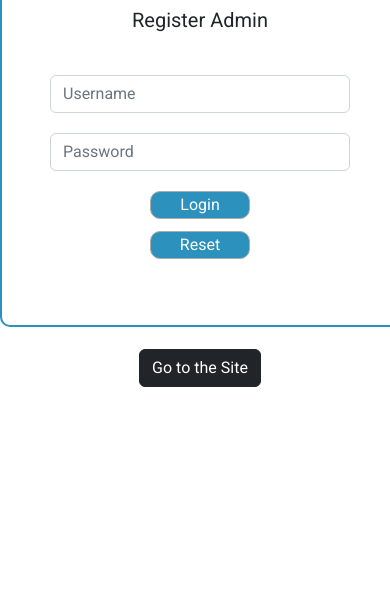
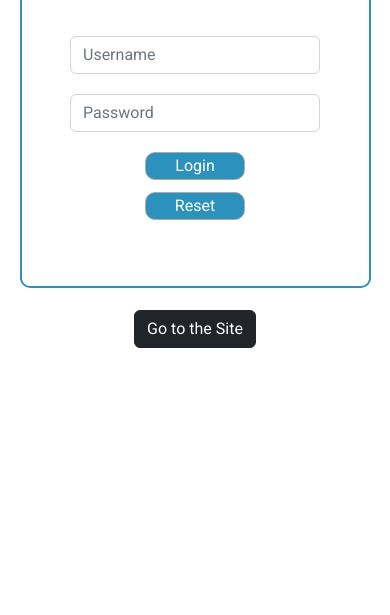
Before and after one commit to Mohamed-Abdulsalam/Elmoogy_Website, a plain HTML site: page login.html in a window 390 px wide. Shown: the part 229-844 px from the top of the page. Drawn offline with Linux system fonts and the light colour scheme; a web font is replaced by a local one.

Commit message:
Upload The Project

```diff
--- a/css/login.css
+++ b/css/login.css
@@ -71,7 +71,11 @@ body {
 /* Start Media Query */
 @media (max-width: 768px) {
   .log-in {
-    margin-top: 40%;
+    margin: 30% auto;
+    width: 90%;
+  }
+  .log-in form input {
+    width: 250px;
   }
 }
 /* End Media Query */
--- a/css/morecompanies.css
+++ b/css/morecompanies.css
@@ -221,6 +221,9 @@ position: sticky;
   .off-contact {
     gap: 50px;
   }
+   .off-contact .add p {
+    width: auto;
+  }
   .card-container {
     gap: 0;
     margin-top: 80px !important;
```
